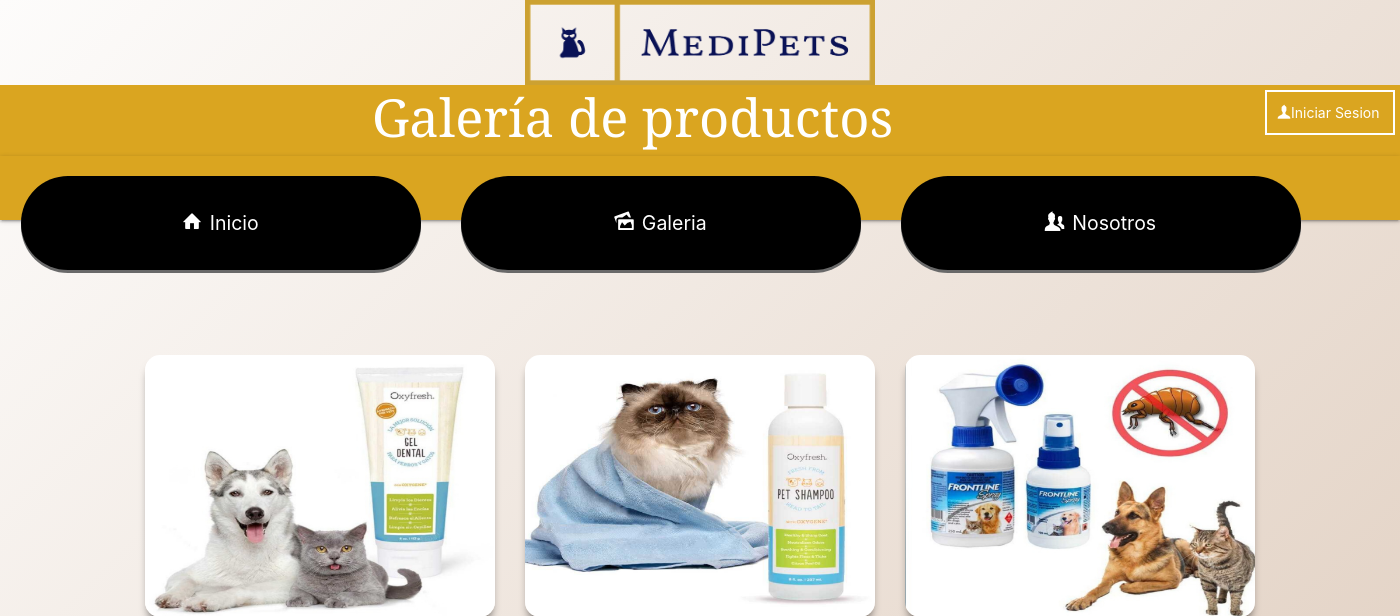
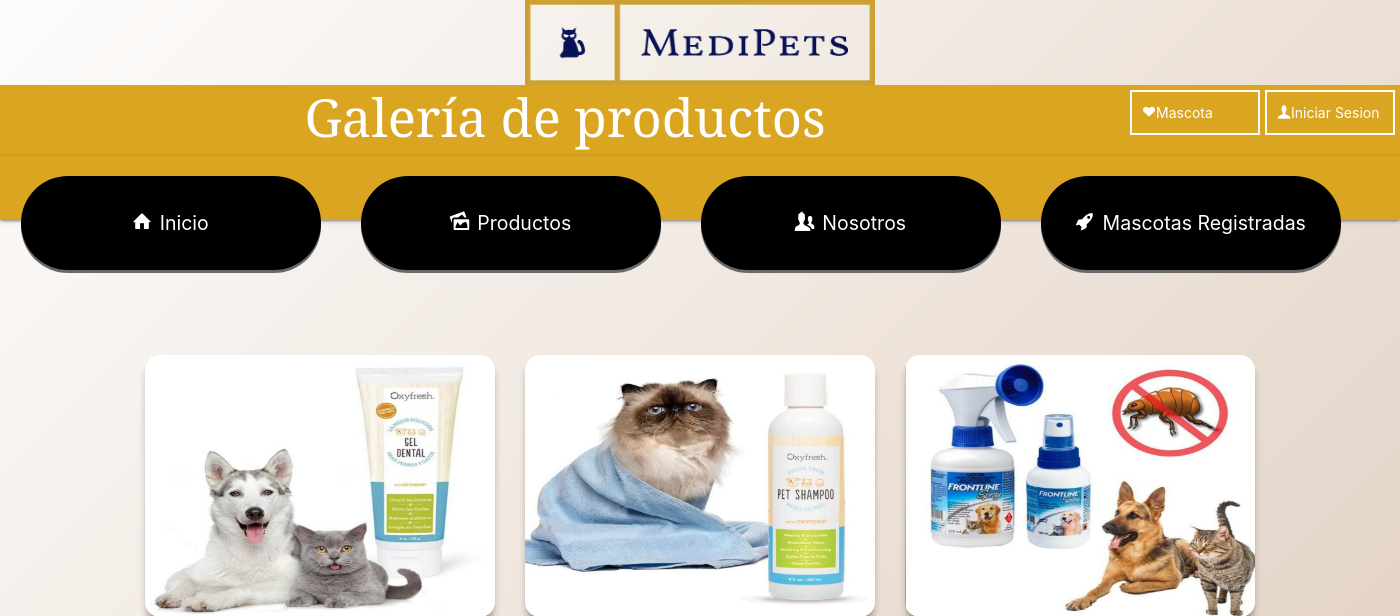
Before and after one commit to olecrvm/Exp3Backend_EspinozaValderramaVenegas_002D, a Django app: page /index2 in a window 1400 px wide. Shown: the top 616 px of the page. Run offline with Django 3.2, Linux system fonts and the light colour scheme; some libraries are stand-ins or nearby versions; some web fonts are replaced.

Commit message:
se agregaron opciones a los respectivos index

```diff
--- a/Exp3/Exp3/settings.py
+++ b/Exp3/Exp3/settings.py
@@ -127,6 +127,7 @@
 
 STATIC_URL = '/static/'
 
+
 # Default primary key field type
 # https://docs.djangoproject.com/en/3.2/ref/settings/#default-auto-field
 
--- a/Exp3/MediPets/static/MediPets/css/Fonts.css
+++ b/Exp3/MediPets/static/MediPets/css/Fonts.css
@@ -1,10 +1,10 @@
 @font-face {
   font-family: 'icomoon';
-  src:  url('fonts/icomoon.eot?gz82lt');
-  src:  url('fonts/icomoon.eot?gz82lt#iefix') format('embedded-opentype'),
-    url('fonts/icomoon.ttf?gz82lt') format('truetype'),
-    url('fonts/icomoon.woff?gz82lt') format('woff'),
-    url('fonts/icomoon.svg?gz82lt#icomoon') format('svg');
+  src:  url('fonts/icomoon.eot?lu84mz');
+  src:  url('fonts/icomoon.eot?lu84mz#iefix') format('embedded-opentype'),
+    url('fonts/icomoon.ttf?lu84mz') format('truetype'),
+    url('fonts/icomoon.woff?lu84mz') format('woff'),
+    url('fonts/icomoon.svg?lu84mz#icomoon') format('svg');
   font-weight: normal;
   font-style: normal;
   font-display: block;
@@ -25,6 +25,9 @@
   -moz-osx-font-smoothing: grayscale;
 }
 
+.icon-heart:before {
+  content: "\e905";
+}
 .icon-home:before {
   content: "\e900";
 }
@@ -34,6 +37,9 @@
 .icon-menu:before {
   content: "\e904";
 }
+.icon-rocket:before {
+  content: "\e906";
+}
 .icon-user:before {
   content: "\e903";
 }
--- a/Exp3/MediPets/static/MediPets/css/styles.css
+++ b/Exp3/MediPets/static/MediPets/css/styles.css
@@ -52,8 +52,11 @@
 }
 /*tamaños*/
 .button.medium {
-width: 350px;
+width: 300px;
 }
+.button.mediumm {
+    width: 300px;
+    }
 .button.large {
 width: 400px;
 }
@@ -93,7 +96,7 @@
     transition: all 400ms;
 }
 
-.Btones{
+.mascota{
     text-decoration: none;
     display: block;
     width: 130px;
@@ -116,7 +119,7 @@
     color: #000;
 }
 
-.Btones:hover{
+.mascota:hover{
     background: #fff;
     color: #000;
 }
--- a/Exp3/MediPets/static/MediPets/js/main.js
+++ b/Exp3/MediPets/static/MediPets/js/main.js
@@ -88,11 +88,3 @@
                     });
             });
         })
-function Cajita(){
-$(document).ready(function(){
-
-	$('#ejecuta').click(function(){
-		alertify.alert('Mensaje de ayuda de Medipets', 'Si el precio del producto se encuentra en rojo, quiere decir que no está disponible.',  function(){ alertify.success('Espero haberte ayudado :)'); }) ;
-		});
-	})
-}
--- a/Exp3/MediPets/templates/index2.html
+++ b/Exp3/MediPets/templates/index2.html
@@ -3,14 +3,14 @@
     <head>
      <link rel="stylesheet" href="https://cdnjs.cloudflare.com/ajax/libs/materialize/1.0.0/css/materialize.min.css">
         <title>MediPets</title>
-        {%load static%}
+        {%load static %}
         <link rel="icon" href="{% static 'MediPets/img/Icon.png' %}">
         <meta charset="utf-8">
         <meta name="viewport" content="width=device-width, initial-scale=1, shrink-to-fit=no">
         <link rel="stylesheet" href="https://maxcdn.bootstrapcdn.com/bootstrap/4.0.0/css/bootstrap.min.css" integrity="sha384-Gn5384xqQ1aoWXA+058RXPxPg6fy4IWvTNh0E263XmFcJlSAwiGgFAW/dAiS6JXm" crossorigin="anonymous">
         <link rel="stylesheet" type="text/css" href="{% static 'MediPets/css/styles.css' %}">
         <link href="{% static 'MediPets/css/styles.css' %}" type="text/css" rel="stylesheet">
-        <link rel="stylesheet" href="{% static 'MediPets/css/fonts.css' %}">
+        <link rel="stylesheet" href="{% static 'MediPets/css/Fonts.css' %}">
         <link rel="stylesheet" type="text/css" href="{% static 'alertifyjs/css/alertify.css' %}">
 	   <link rel="stylesheet" type="text/css" href="{% static 'alertifyjs/css/themes/default.css' %}">
         <script src="https://ajax.googleapis.com/ajax/libs/jquery/3.5.1/jquery.min.js"></script>
@@ -69,13 +69,16 @@
 	</script>
     </head>
     <body>
-
+      {%load static%}
      <a href="{% url 'index' %}">
           <img  src ="{% static 'MediPets/img/logo_large.png' %}" width="350px"  height= "85" ></a>
         <header>
           <a href="{% url 'iniciosesion' %}" class="login">
             <span class="icon-user"></span>Iniciar Sesion
             </a>
+            <a href="{% url 'iniciosesion' %}" class="login">
+              <span class="icon-heart"></span>Mascota
+              </a>
           <h1>Galería de productos</h1>
           <input type="checkbox" id="btnMenu">
           <label for="btnMenu" class="icon-menu">
@@ -83,13 +86,15 @@
           <nav class="menu flex-container" id="backgroundhead">
             <center>
               <ul>
-                <li><a href="{% url 'index' %}" class="button home radius large ">
-                    <span class="icon-home"></span>Inicio</a></li>
-                <li><a href="{% url 'galeria' %}" class="button Fotos large radius ">
-                    <span class="icon-images"></span>Galeria</a></li>
-                <li><a href="{% url 'nosotros' %}" class="button QuienesSomos large radius ">
-                    <span class="icon-users"></span>Nosotros</a></li>
-            </ul>
+                  <li><a href="{% url 'index' %}" class="button home medium  radius  ">
+                      <span class="icon-home"></span>Inicio</a></li>
+                  <li><a href="{% url 'galeria' %}" class="button Fotos medium radius ">
+                      <span class="icon-images"></span>Productos</a></li>
+                  <li><a href="{% url 'nosotros' %}" class="button QuienesSomos medium radius ">
+                      <span class="icon-users"></span>Nosotros</a></li>
+                 <li><a href="{% url 'nosotros' %}" class="button QuienesSomos medium radius ">
+                      <span class="icon-rocket"></span>Mascotas Registradas</a></li>
+              </ul>
             </center>
           </nav>
       </header>
--- a/Exp3/MediPets/urls.py
+++ b/Exp3/MediPets/urls.py
@@ -1,4 +1,3 @@
-from unicodedata import name
 from django.urls import path
 from .views import index, index2, index3, index4
 
```
Also changed, not shown: Exp3/MediPets/templates/index.html (+11 -6 lines), Exp3/MediPets/templates/index3.html (+9 -4 lines), Exp3/MediPets/templates/index4.html (+11 -14 lines), Exp3/MediPets/migrations/0003_alter_mascota_nrochip.py (added), Exp3/MediPets/static/MediPets/css/fonts/icomoon.ttf, Exp3/MediPets/static/MediPets/css/fonts/icomoon.woff, 2 other files.
